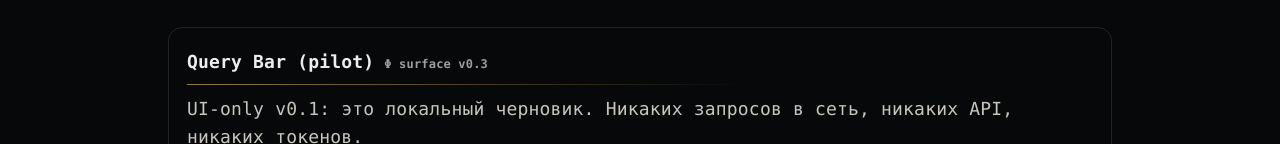
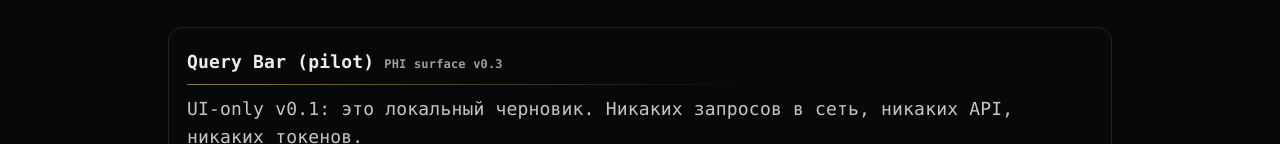
Before and after one commit to AiBhrigu/bhrigu-portal, a Next.js app: page /frey in a window 1280 px wide. Shown: the part 789-933 px from the top of the page. Built offline with nearby package versions, Linux system fonts and the light colour scheme.

Commit message:
frey: surface marker ascii (probe-safe) v0.1

```diff
--- a/pages/frey.js
+++ b/pages/frey.js
@@ -260,13 +260,14 @@ user ↔ scenario → relevance / maturity / decision nodes</pre>
 
       {/* Φ-QUERYBAR: UI-only query drafting (pilot) */}
       <section style={{ marginTop: 28, padding: 18, border: "1px solid rgba(255,255,255,0.10)", borderRadius: 14 }}>
-        <h2 style={{ margin: 0, display: "flex", alignItems: "baseline", gap: 10 }}><span>Query Bar (pilot)</span><span style={{ fontSize: 12, opacity: 0.65 }}>Φ surface v0.3</span></h2>
+        <h2 style={{ margin: 0, display: "flex", alignItems: "baseline", gap: 10 }}><span>Query Bar (pilot)</span><span style={{ fontSize: 12, opacity: 0.65 }}>PHI surface v0.3</span></h2>
         <p style={{ marginTop: 10, opacity: 0.85 }}>
           UI-only v0.1: это локальный черновик. Никаких запросов в сеть, никаких API, никаких токенов.
         </p>
 
 
         <span data-phi-marker="FREY_SURFACE_CANON_V0_3" style={{ display: "none" }}>FREY_SURFACE_CANON_V0_3</span>
+        <span style={{ display: "none" }}>PHI_SURFACE_V0_3</span>
         <div style={{ display: "flex", gap: 8, flexWrap: "wrap", marginTop: 10 }}>
           {freyTemplates.map((t) => (
             <button
```
